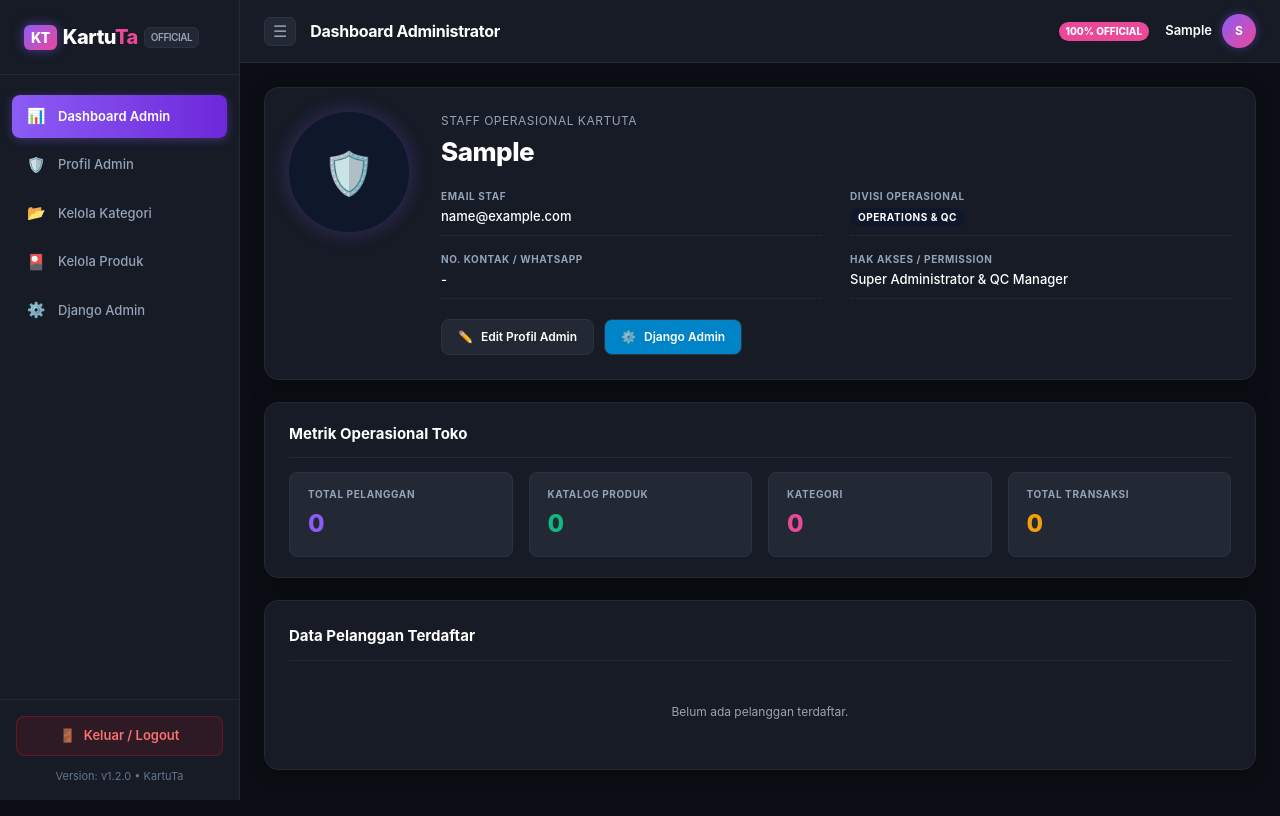
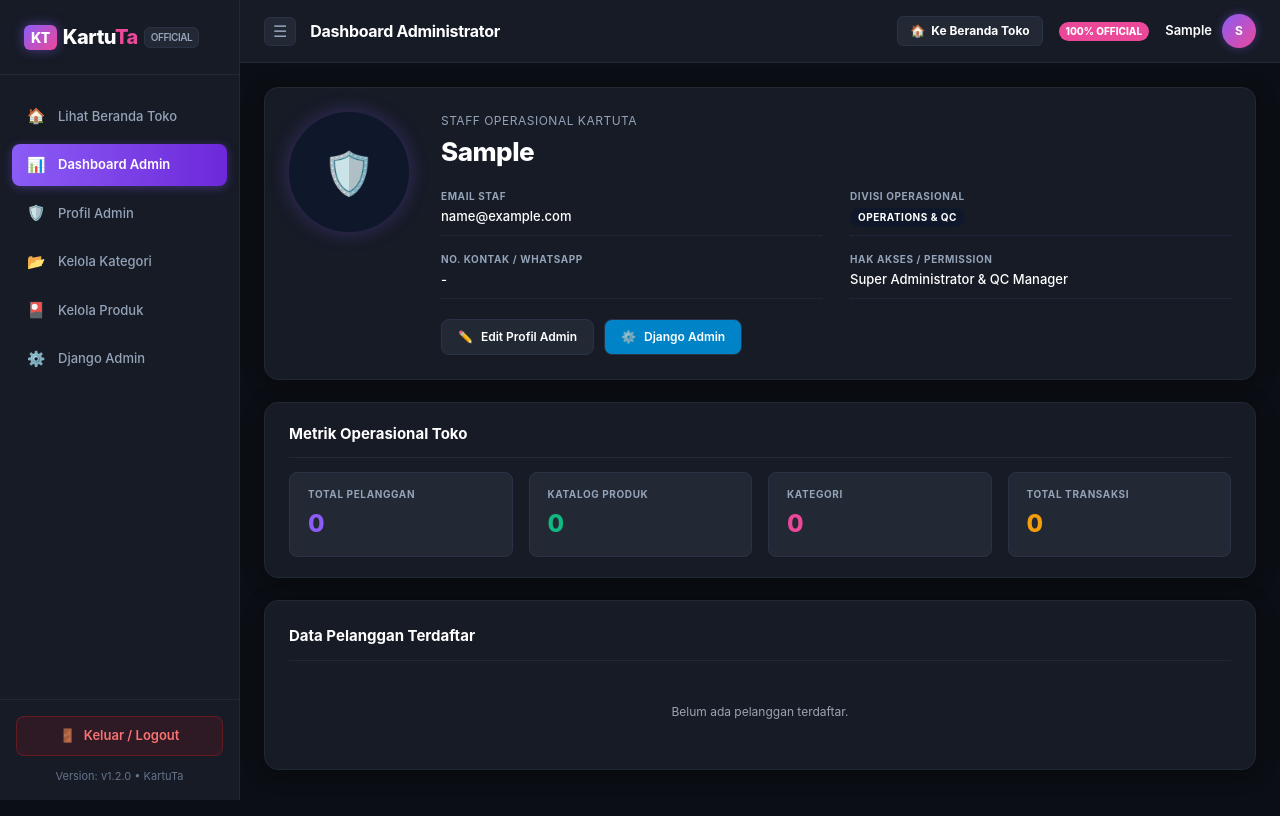
Before and after one commit to Fathiiathallah/Kartuta_ecommerce, a Django app: page /app/dashboard in a window 1280 px wide. Run offline with Django 5.2, Linux system fonts and the light colour scheme; the visitor is signed in with stand-in values (Sample User, id 1); data comes from the database, SQL or seed files in the repository; data that the repository does not hold is empty.

Commit message:
Menambahkan tombol navigasi kembali ke beranda toko di sidebar dan topbar dashboard

```diff
--- a/templates/base.html
+++ b/templates/base.html
@@ -15,7 +15,7 @@
     <!-- Sidebar -->
     <aside class="sidebar">
         <div class="sidebar-header">
-            <a href="{% url 'app:index' %}" class="sidebar-brand">
+            <a href="{% url 'home' %}" class="sidebar-brand" title="Kembali ke Beranda Toko">
                 <span class="logo-box">KT</span>
                 <span>Kartu<span class="tag">Ta</span></span>
                 <span class="badge-store">OFFICIAL</span>
@@ -25,6 +25,12 @@
         <nav class="sidebar-nav">
             <ul class="sidebar-menu">
                 {% if request.user.last_name == 'Super Admin' or request.user.is_staff %}
+                    <li>
+                        <a href="{% url 'home' %}">
+                            <span class="icon">🏠</span>
+                            <span>Lihat Beranda Toko</span>
+                        </a>
+                    </li>
                     <li>
                         <a href="{% url 'app:dashboard_admin' %}" class="{% if request.resolver_match.url_name == 'dashboard_admin' or request.resolver_match.url_name == 'dashboard' or request.resolver_match.url_name == 'index' %}active{% endif %}">
                             <span class="icon">📊</span>
@@ -57,9 +63,15 @@
                     </li>
                 {% else %}
                     <li>
+                        <a href="{% url 'home' %}">
+                            <span class="icon">🏠</span>
+                            <span>Beranda Toko</span>
+                        </a>
+                    </li>
+                    <li>
                         <a href="{% url 'app:dashboard_pengguna' %}" class="{% if request.resolver_match.url_name == 'dashboard_pengguna' or request.resolver_match.url_name == 'dashboard' or request.resolver_match.url_name == 'index' %}active{% endif %}">
                             <span class="icon">⊞</span>
-                            <span>Dashboard</span>
+                            <span>Dashboard & Binder</span>
                         </a>
                     </li>
                     <li>
@@ -97,6 +109,10 @@
                 <div class="topbar-title">{% block page_title %}Dashboard Pengguna{% endblock %}</div>
             </div>
             <div class="topbar-right">
+                <a href="{% url 'home' %}" style="text-decoration: none; color: #ffffff; font-size: 12px; font-weight: 700; background: #222834; border: 1px solid #2a3346; padding: 5px 12px; border-radius: 6px; display: inline-flex; align-items: center; gap: 6px;">
+                    <span>🏠</span>
+                    <span>Ke Beranda Toko</span>
+                </a>
                 <span class="notif-badge-pill">100% OFFICIAL</span>
                 <div class="topbar-user">
                     <span style="font-size: 13px; font-weight: 600; color: #FFFFFF;">{{ request.user.first_name|default:request.user.username }}</span>
```
